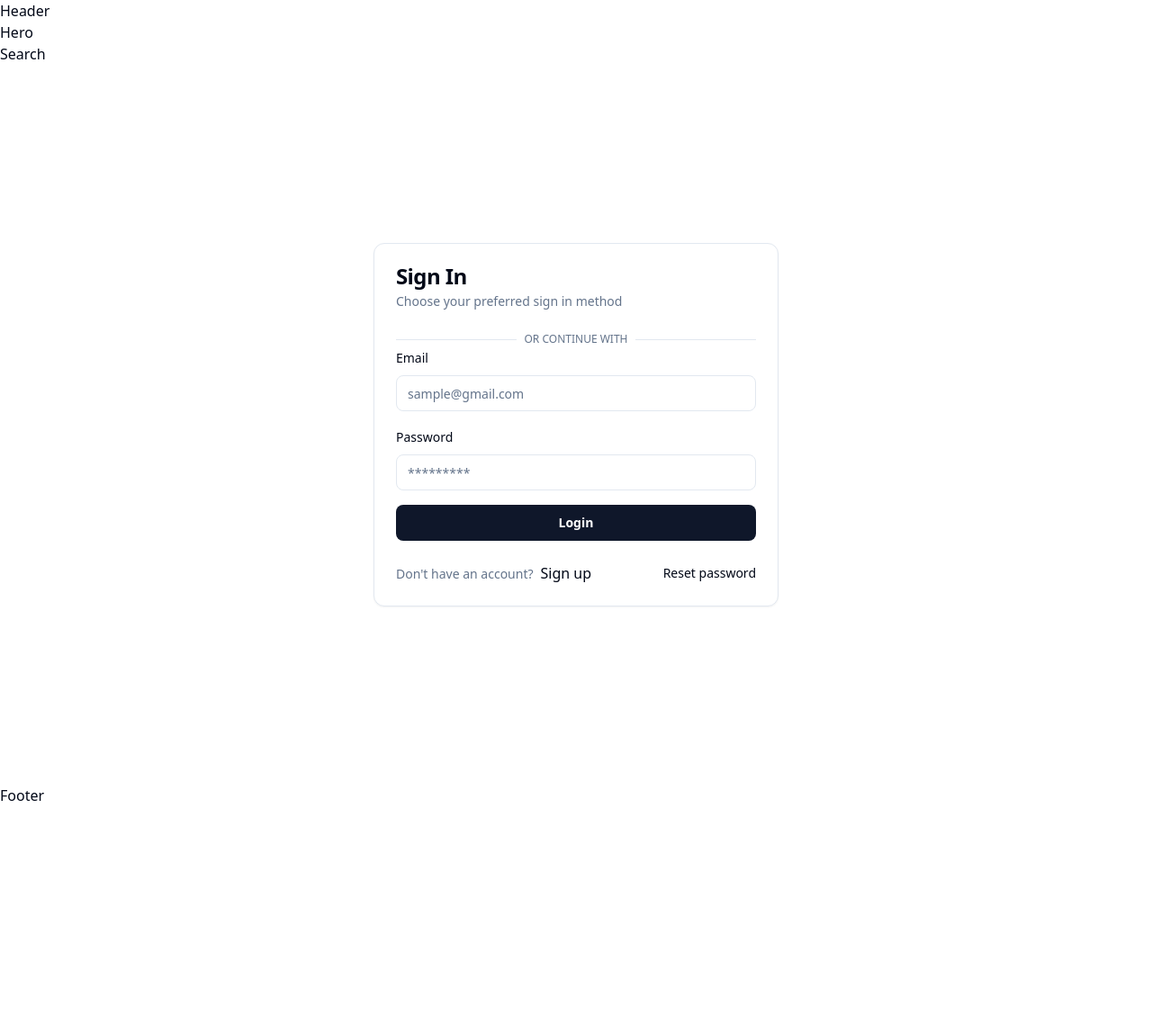
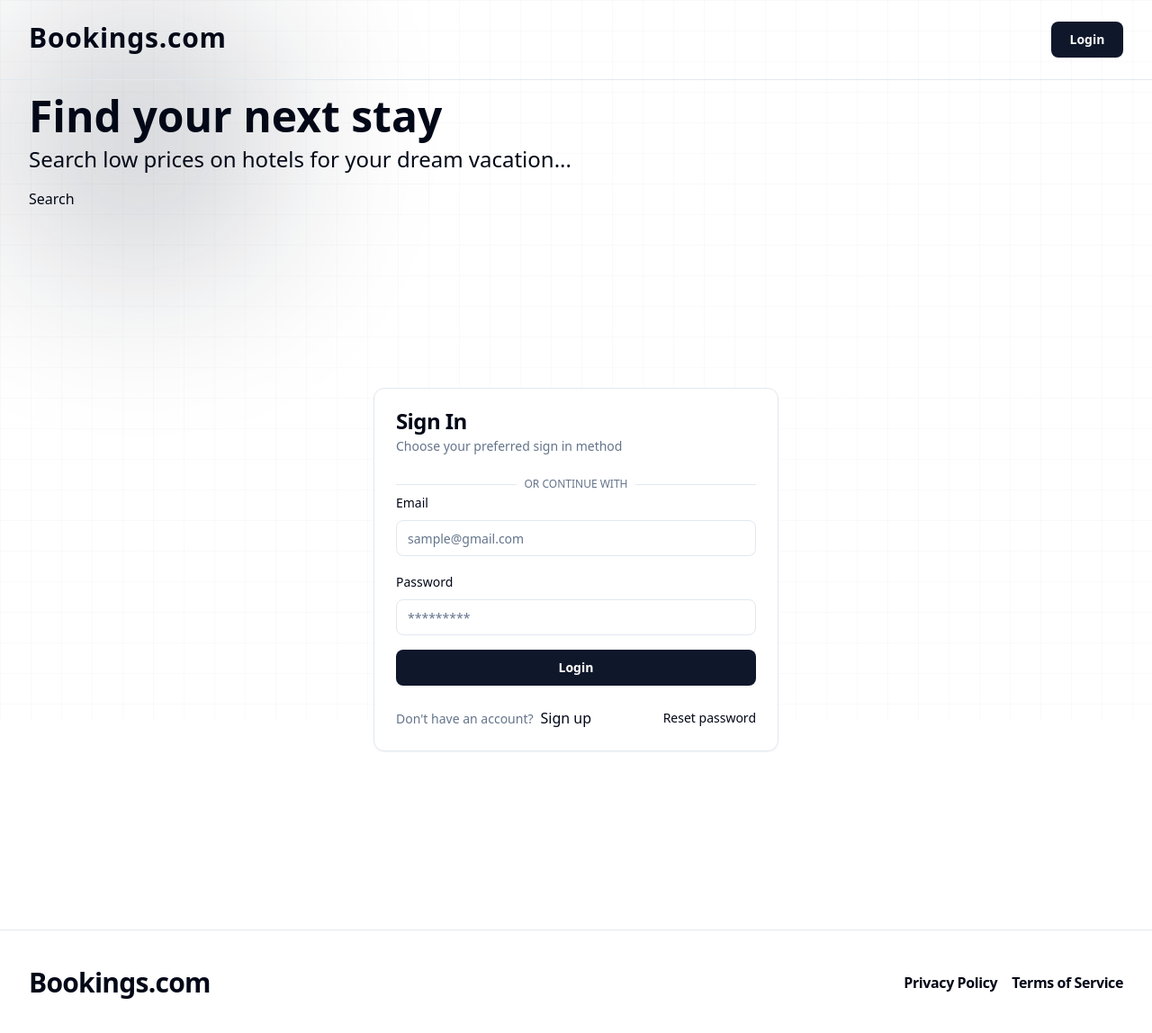
Before and after one commit to ReynoldArun09/MERN-Hotel-Booking-App, a React (Vite) app in the folder client/: page /login in a window 1280 px wide. Shown: the whole page at 90% size. Before the commit the page ends 896 px from the top, so only its background shows below. Built offline with nearby package versions, Linux system fonts and the light colour scheme; no server answers.

Commit message:
feat(add) logout api

```diff
--- /dev/null
+++ b/client/src/Layout/Effect.tsx
@@ -0,0 +1,7 @@
+export default function Effect() {
+  return (
+    <section className="absolute inset-0 -z-10 h-screen w-full bg-background bg-[linear-gradient(to_right,#8080800a_1px,transparent_1px),linear-gradient(to_bottom,#8080800a_1px,transparent_1px)] bg-[size:34px_34px]">
+      <div className="absolute left-0 right-0 top-0 -z-10 m-auto -ml-14 md:-ml-[0] h-[310px] w-[310px] rounded-full bg-primary opacity-20 blur-[100px]"></div>
+    </section>
+  );
+}
--- a/client/src/Layout/Layout.tsx
+++ b/client/src/Layout/Layout.tsx
@@ -3,14 +3,20 @@
 import Hero from "@/components/Hero/Hero";
 import Search from "@/components/Search/Search";
 import { Outlet } from "react-router-dom";
+import Effect from "./Effect";
 
 export default function Layout() {
   return (
-    <section>
+    <section className="flex flex-col min-h-screen">
       <Header />
       <Hero />
+      <div className="container mx-auto">
       <Search />
+      </div>
+      <Effect />
+      <main className="container mx-auto">
       <Outlet />
+      </main>
       <Footer />
     </section>
   );
--- a/client/src/components/Footer/Footer.tsx
+++ b/client/src/components/Footer/Footer.tsx
@@ -2,6 +2,16 @@
 
 export default function Footer() {
   return (
-    <div>Footer</div>
+    <footer className="border-t-[1px] font-bold py-10">
+    <div className="container mx-auto flex justify-between items-center">
+      <span className="text-3xl tracking-tight">
+        Bookings.com
+      </span>
+      <span className="tracking-tight flex gap-4">
+        <p className="cursor-pointer">Privacy Policy</p>
+        <p className="cursor-pointer">Terms of Service</p>
+      </span>
+    </div>
+  </footer>
   )
 }
--- a/client/src/components/Header/Header.tsx
+++ b/client/src/components/Header/Header.tsx
@@ -1,7 +1,34 @@
-
+import { Button } from "@/components/ui/button"
+import { Link } from "react-router-dom"
+import { useAppContext } from "@/context/AppContext"
+import Logout from "../Logout/Logout"
 
 export default function Header() {
+  const {isLoggedIn} = useAppContext()
   return (
-    <div>Header</div>
+    <header className="py-6 border-b-[1px] font-bold">
+     <section className="container mx-auto flex justify-between">
+     <span className="text-3xl tracking-wide">
+        <Link to={'/'}>Bookings.com</Link>
+      </span>
+      <span className="flex gap-3 items-center">
+        {isLoggedIn ? (
+          <>
+            <Button variant={'link'} asChild>
+              <Link to={'/my-bookings'}>My Bookings</Link>
+            </Button>
+            <Button variant={'link'} asChild>
+              <Link to={'/my-hotels'}>My Hotels</Link>
+            </Button>
+            <Logout />
+          </>
+        ): (
+          <Button asChild className="w-20 rounded-[8px] font-bold">
+          <Link to={'/login'}>Login</Link>
+        </Button>
+        )}
+      </span>
+     </section>
+    </header>
   )
 }
--- a/client/src/components/Hero/Hero.tsx
+++ b/client/src/components/Hero/Hero.tsx
@@ -1,7 +1,13 @@
-
 
 export default function Hero() {
   return (
-    <div>Hero</div>
+    <section className="py-4">
+    <div className="container mx-auto flex flex-col gap-2">
+      <h1 className="text-5xl font-bold">Find your next stay</h1>
+      <p className="text-2xl">
+        Search low prices on hotels for your dream vacation...
+      </p>
+    </div>
+  </section>
   )
 }
--- /dev/null
+++ b/client/src/components/Logout/Logout.tsx
@@ -0,0 +1,29 @@
+import { Button } from "@/components/ui/button";
+import { LogoutUserapi } from "@/pages/Authpage/_api/AuthApi";
+import { useMutation, useQueryClient } from "@tanstack/react-query";
+import { useNavigate } from "react-router-dom";
+import { toast } from "sonner";
+
+export default function Logout() {
+  const queryClient = useQueryClient()
+  const navigate = useNavigate()
+  const {mutate, isPending} = useMutation({
+    mutationKey: ['Logout'],
+    mutationFn: LogoutUserapi,
+    onSuccess: async() => {
+      await queryClient.invalidateQueries({queryKey: ["ValidateToken"]});
+      toast.success('Logging out')
+      navigate("/login")
+    }
+  })
+
+  const handleLogout = () => {
+    mutate()
+  }
+
+  return (
+    <Button className="w-20 rounded-[8px] font-bold" onClick={handleLogout} disabled={isPending}>
+        Logout
+    </Button>
+  )
+}
--- a/client/src/pages/Authpage/_api/AuthApi.ts
+++ b/client/src/pages/Authpage/_api/AuthApi.ts
@@ -44,7 +44,7 @@
   });
 
   if (!response.ok) {
-    throw new Error("failed to logout");
+    throw new Error("Failed to logout");
   }
 
   return response.json();
```
Also changed, not shown: 1 other file (tests, documents, lock files or other folders).
